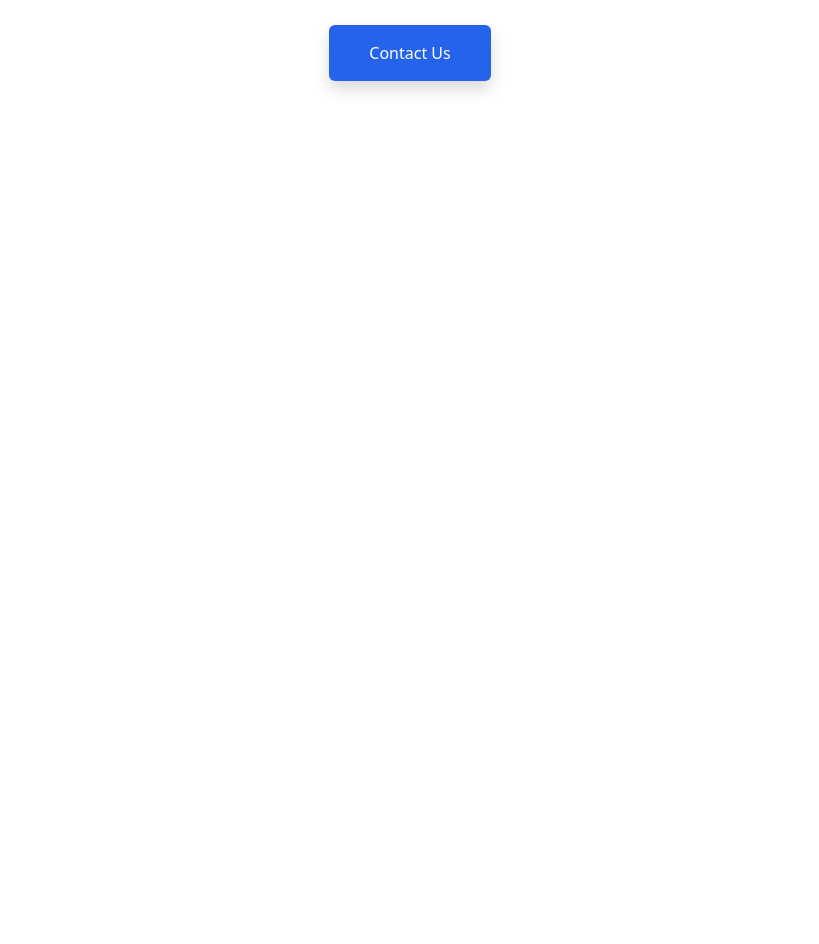
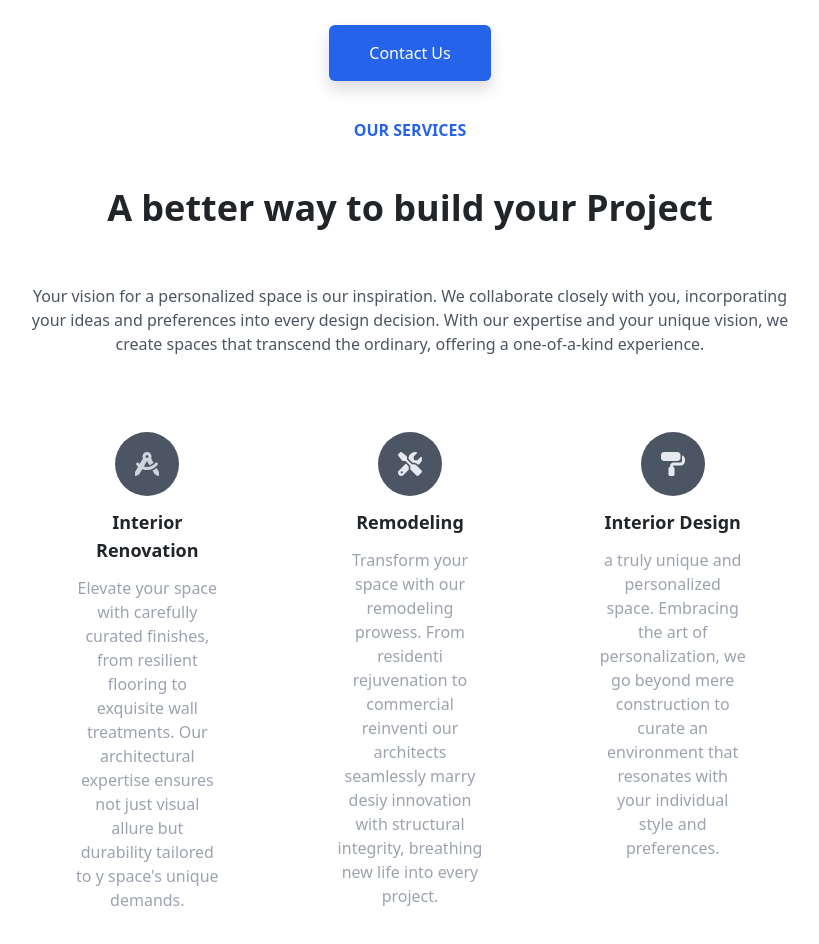
Before and after one commit to FadiBibawy/good-foundation-llc, a React (Create React App) app: page / in a window 1280 px wide. Shown: the part 500-1444 px from the top of the page, without its empty margins (230-1049 px from the left). Before the commit the page ends 800 px from the top, so only its background shows below. Built offline with nearby package versions, Linux system fonts and the light colour scheme.

Commit message:
added services component

```diff
--- a/package.json
+++ b/package.json
@@ -3,6 +3,11 @@
   "version": "0.1.0",
   "private": true,
   "dependencies": {
+    "@fortawesome/fontawesome-svg-core": "^6.5.1",
+    "@fortawesome/free-brands-svg-icons": "^6.5.1",
+    "@fortawesome/free-regular-svg-icons": "^6.5.1",
+    "@fortawesome/free-solid-svg-icons": "^6.5.1",
+    "@fortawesome/react-fontawesome": "^0.2.0",
     "@heroicons/react": "^2.0.18",
     "@testing-library/jest-dom": "^5.17.0",
     "@testing-library/react": "^13.4.0",
--- a/src/App.js
+++ b/src/App.js
@@ -2,12 +2,14 @@
 import "./App.css";
 import Info from "./components/Info";
 import Navbar from "./components/Navbar";
+import Services from "./components/Services";
 
 function App() {
   return (
     <div className="App">
       <Navbar />
       <Info />
+      <Services />
     </div>
   );
 }
--- /dev/null
+++ b/src/components/Services.js
@@ -0,0 +1,83 @@
+import { FontAwesomeIcon } from "@fortawesome/react-fontawesome";
+import {
+  faCompassDrafting,
+  faScrewdriverWrench,
+  faPaintRoller,
+} from "@fortawesome/free-solid-svg-icons";
+
+const Services = () => {
+  return (
+    <div className="w-full py-10" id="services">
+      <div className="relative flex flex-col w-3/4 mx-auto space-y-5">
+        <div className="flex flex-col items-center">
+          <h6 className="font-bold text-center text-blue-600 uppercase mb-5">
+            Our Services
+          </h6>
+          <h2 className="text-4xl font-bold text-center">
+            <span className="block">A better way to build your Project</span>
+          </h2>
+          <p className="text-center text-gray-600 mt-5">
+            Your vision for a personalized space is our inspiration. We
+            collaborate closely with you, incorporating your ideas and
+            preferences into every design decision. With our expertise and your
+            unique vision, we create spaces that transcend the ordinary,
+            offering a one-of-a-kind experience.
+          </p>
+        </div>
+        <div className="flex flex-col py-10 space-x-0 space-y-10 md:space-y-0 md:space-x-5 md:flex-row">
+          <div className="flex flex-col items-center justify-start px-5 space-y-3 md:w-1/3">
+            <div className="flex items-center justify-center w-16 h-16 bg-gray-600 rounded-full">
+              <FontAwesomeIcon
+                icon={faCompassDrafting}
+                size="xl"
+                style={{ color: "#ced4de" }}
+              />
+            </div>
+            <h3 className="text-lg font-bold">Interior Renovation</h3>
+            <p className="text-center text-gray-400">
+              Elevate your space with carefully curated finishes, from resilient
+              flooring to exquisite wall treatments. Our architectural expertise
+              ensures not just visual allure but durability tailored to y
+              space&apos;s unique demands.
+            </p>
+          </div>
+          <div className="flex flex-col items-center justify-start px-5 space-y-3 md:w-1/3">
+            <div className="flex items-center justify-center w-16 h-16 bg-gray-600 rounded-full">
+              <FontAwesomeIcon
+                icon={faScrewdriverWrench}
+                size="xl"
+                style={{ color: "#e6e9ef" }}
+              />
+            </div>
+
+            <h3 className="text-lg font-bold">Remodeling</h3>
+            <p className="text-center text-gray-400">
+              Transform your space with our remodeling prowess. From residenti
+              rejuvenation to commercial reinventi our architects seamlessly
+              marry desiy innovation with structural integrity, breathing new
+              life into every project.
+            </p>
+          </div>
+          <div className="flex flex-col items-center justify-start px-5 space-y-3 md:w-1/3">
+            <div className="flex items-center justify-center w-16 h-16 bg-gray-600 rounded-full">
+              <FontAwesomeIcon
+                icon={faPaintRoller}
+                size="xl"
+                style={{ color: "#e6e9ef" }}
+              />
+            </div>
+            <h3 className="text-lg font-bold">Interior Design</h3>
+            <p className="text-center text-gray-400">
+              a truly unique and personalized space. Embracing the art of
+              personalization, we go beyond mere construction to curate an
+              environment that resonates with your individual style and
+              preferences.
+            </p>
+          </div>
+        </div>
+      </div>
+    </div>
+  );
+};
+
+export default Services;
```
Also changed, not shown: 1 other file (tests, documents, lock files or other folders).
